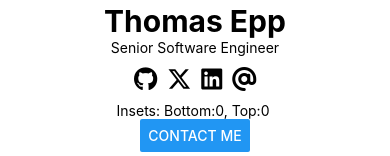
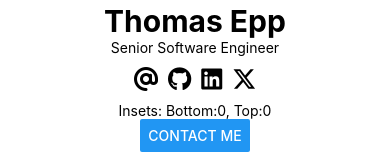
Before and after one commit to Tom-Epp/react-native, a React Native app in the folder rn-mastery/apps/digital-business-card/: screen / in a window 390 px wide. Shown: the part 291-447 px from the top of the page. Built offline with nearby package versions, Linux system fonts and the light colour scheme.

Commit message:
refactor: use path aliases

```diff
--- a/rn-mastery/apps/digital-business-card/src/app/App.tsx
+++ b/rn-mastery/apps/digital-business-card/src/app/App.tsx
@@ -11,14 +11,15 @@ import {
   ActivityIndicator,
 } from 'react-native';
 import { StatusBar } from 'expo-status-bar';
-import { FontAwesome6 as FAIcon } from '@expo/vector-icons';
 import { SafeAreaProvider, SafeAreaView } from 'react-native-safe-area-context';
-import { DisplayInsets } from './DisplayInsets';
+import { DisplayInsets } from '@/components/DisplayInsets';
+import { SocialMediaIcons } from '@components/SocialMediaIcons';
+import { SocialMediaLinks } from '@utils/constants';
 
 export const App = () => {
   const [loading, setLoading] = React.useState(true);
   const onContactMe = async () =>
-    await Linking.openURL('mailto:tomepp.dev@gmail.com');
+    await Linking.openURL(`mailto:${SocialMediaLinks.at}`);
 
   React.useEffect(() => {
     (async () => {
@@ -67,23 +68,7 @@ export const App = () => {
             />
             <Text style={{ fontSize: 30, fontWeight: 'bold' }}>Thomas Epp</Text>
             <Text>Senior Software Engineer</Text>
-            <View
-              style={{
-                flex: 1,
-                flexDirection: 'row',
-                gap: 10,
-                marginVertical: 10,
-              }}
-            >
-              {['github', 'x-twitter', 'linkedin', 'at'].map(social => (
-                <FAIcon
-                  name={social}
-                  size={24}
-                  color="black"
-                  key={`${social}-icon`}
-                />
-              ))}
-            </View>
+            <SocialMediaIcons />
             <DisplayInsets />
             <Button title="Contact Me" onPress={onContactMe} />
             <Text
--- a/rn-mastery/apps/digital-business-card/src/app/DisplayInsets.tsx
+++ b/rn-mastery/apps/digital-business-card/src/components/DisplayInsets.tsx
@@ -2,5 +2,5 @@ import { Text } from 'react-native';
 import { useSafeAreaInsets } from 'react-native-safe-area-context';
 export function DisplayInsets() {
   const { bottom, top } = useSafeAreaInsets();
-  return <Text>{`Insets: Bottom:${bottom}, Top:${top} `}</Text>;
+  return <Text>{`Insets: Bottom:${bottom}, Top:${top}`}</Text>;
 }
--- /dev/null
+++ b/rn-mastery/apps/digital-business-card/src/components/SocialMediaIcons.tsx
@@ -0,0 +1,18 @@
+import { View } from 'react-native';
+import React from 'react';
+import { FontAwesome6 as FAIcon } from '@expo/vector-icons';
+import { SocialMediaLinks } from '../utils/constants';
+
+export function SocialMediaIcons() {
+  const links = Object.keys(SocialMediaLinks);
+  if (!links.length) return null;
+  return (
+    <View
+      style={{ flex: 1, flexDirection: 'row', gap: 10, marginVertical: 10 }}
+    >
+      {links.map((social: string) => (
+        <FAIcon name={social} size={24} color="black" key={`${social}-icon`} />
+      ))}
+    </View>
+  );
+}
```
